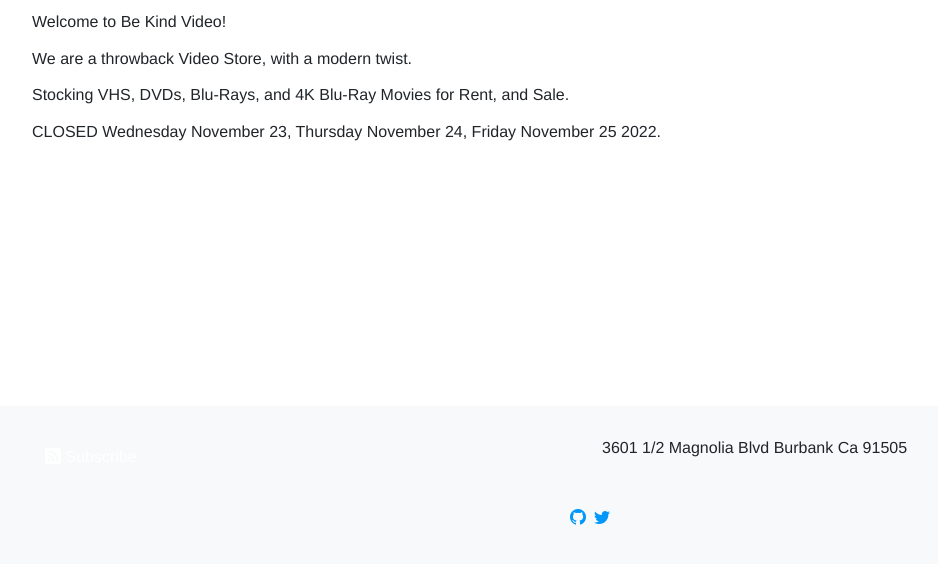
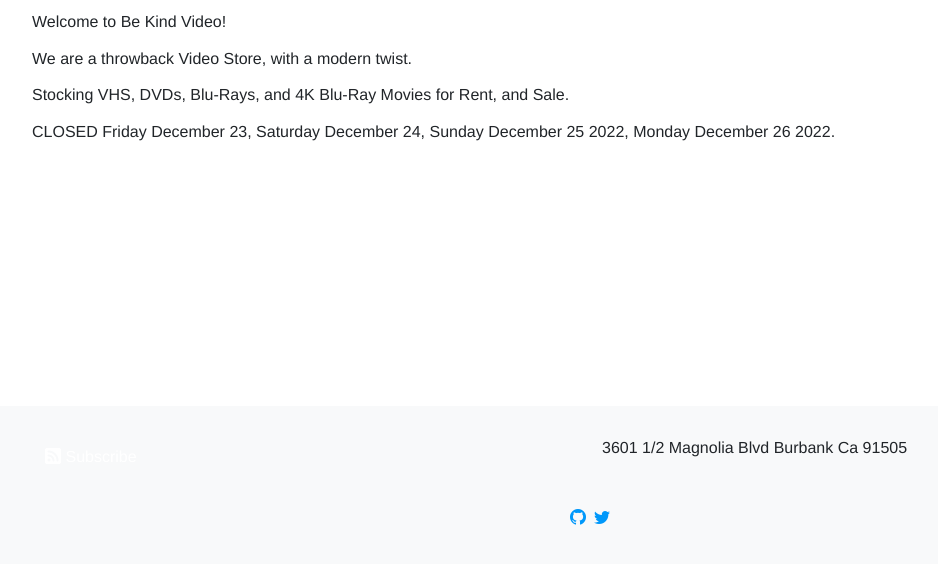
Before and after one commit to arenoir/be-kind-video, a Jekyll site: the page built from index.markdown, in a window 1280 px wide, cut to the strip 307-871 px from the top of the page. Shown: the whole strip, without its empty margins (50-988 px from the left). Built offline with Jekyll 4.4.1, drawn with Linux system fonts in a browser that asks for light colours; a script that is not in the unit is left out.

Commit message:
Update index.markdown
Updated Christmas Closings

```diff
--- a/index.markdown
+++ b/index.markdown
@@ -10,4 +10,4 @@
 
 Stocking VHS, DVDs, Blu-Rays, and 4K Blu-Ray Movies for Rent, and Sale.
 
-CLOSED Wednesday November 23, Thursday November 24, Friday November 25 2022.
+CLOSED Friday December 23, Saturday December 24, Sunday December 25 2022, Monday December 26 2022.
```
